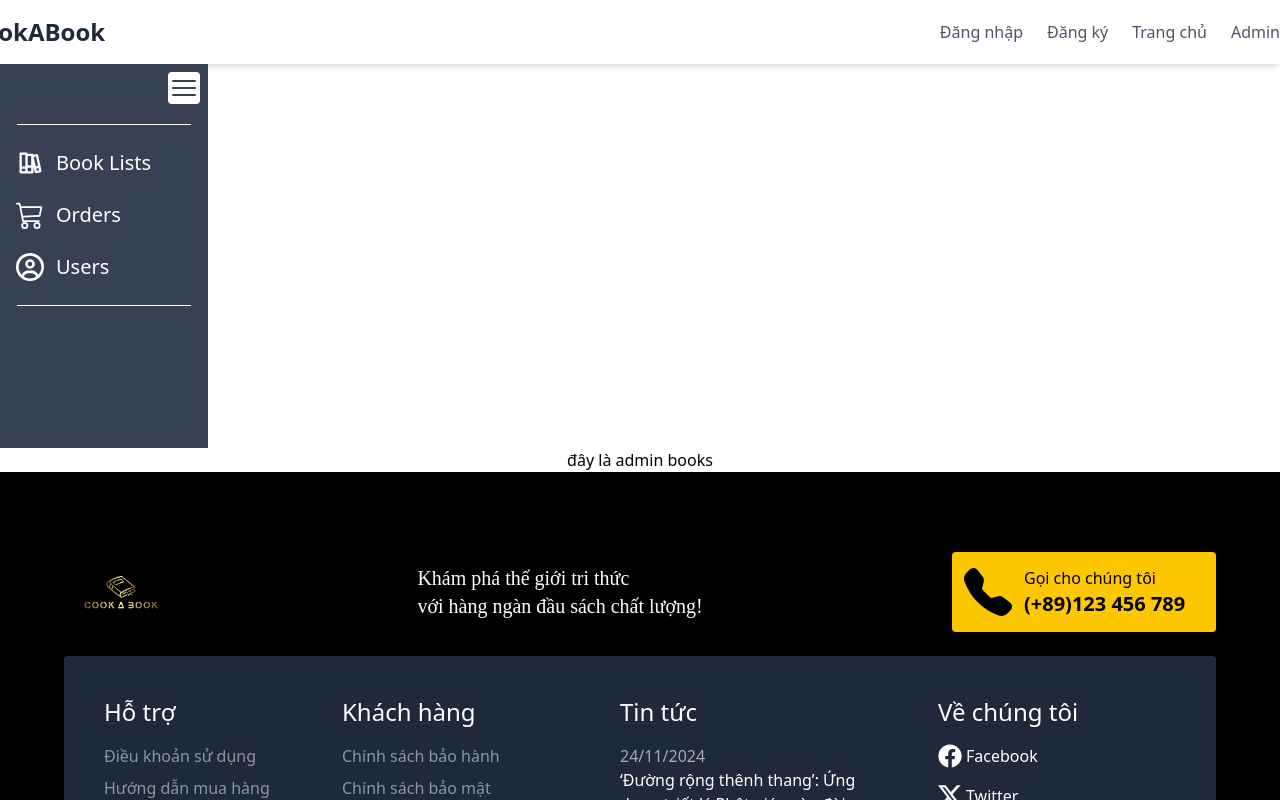
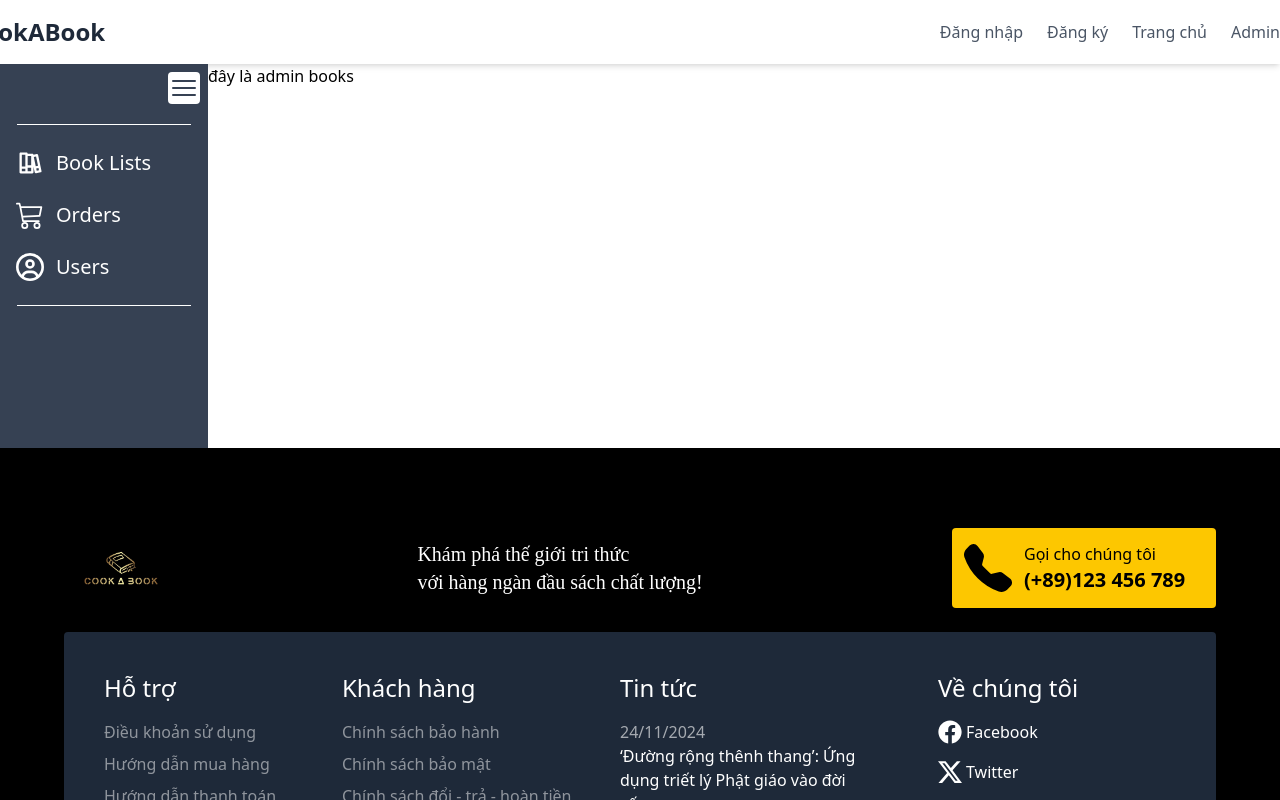
Before and after one commit to ninhcute789/CookABook_frontend, a React (Vite) app: page /admin-books in a window 1280 px wide. Shown: the top 800 px of the page. Built offline with nearby package versions, Linux system fonts and the light colour scheme.

Commit message:
minor changes

```diff
--- a/src/App.jsx
+++ b/src/App.jsx
@@ -25,17 +25,25 @@ const App = () => {
           <Header />
         )}
       </div>
-      <div className={'main-container mx-auto'}>
+      <div className={location.pathname === '/admin' || location.pathname === '/admin-books'
+      || location.pathname === '/admin-users' || location.pathname === '/admin-orders'
+      ? 'main-container flex mx-auto' : 'main-container mx-auto'}>
         <div className='sideNav-container '>
-          {location.pathname === '/admin' || location.pathname === '/admin-books' ? (
-            <SideBar />
-          ) : (
-            null
-          )}
+          {location.pathname === '/admin' || location.pathname === '/admin-books'
+          || location.pathname === '/admin-users' || location.pathname === '/admin-orders'
+          ? (<SideBar />)
+          : ( null )}
         </div>
-        <div className='app-content'>
+        <div className='app-content flex flex-col'>
           <Outlet />
         </div>
+        {/* <div className='h-lvh'>
+          height div
+          <img src={cr7Image}
+            className='transform  transition-all
+            hover:scale-125' alt='asdasd'
+          />
+        </div> */}
       </div>
       <div className='footer-container'>
         <Footer />
--- a/src/components/common/SideBar.jsx
+++ b/src/components/common/SideBar.jsx
@@ -28,7 +28,7 @@ const SideBar = () => {
                         </div>
                         <div className="hover:bg-gray-400 rounded flex hover:translate-x-2 transition-all p-1">
                             <BsCart3 className="translate-y size-7 mr-3" />
-                            <NavLink to='/admin-oders' className="text-xl">Orders</NavLink>
+                            <NavLink to='/admin-orders' className="text-xl">Orders</NavLink>
                         </div>
                         <div className="hover:bg-gray-400 rounded flex hover:translate-x-2 transition-all p-1">
                             <FaRegCircleUser className="translate-y size-7 mr-3" />
--- a/src/main.jsx
+++ b/src/main.jsx
@@ -22,7 +22,7 @@ ReactDOM.createRoot(root).render(
         <Route path='about' element={<About />} />
         <Route path='admin' element={<Admin />} />
         <Route path='admin-books' element={<AdminBooks />} />
-        <Route path='admin-oders' element={<AdminOrders />} />
+        <Route path='admin-orders' element={<AdminOrders />} />
         <Route path='admin-users' element={<AdminUsers />} />
 
       </Route>
--- a/src/pages/AdminBooks.jsx
+++ b/src/pages/AdminBooks.jsx
@@ -1,17 +1,10 @@
-import SideBar from "../components/common/SideBar";
-
 
 const AdminBooks = () => {
     return (
-        <div className="">
-            {/* <div className="relative flex">
-                <SideBar />
-
-            </div> */}
-            <div className="  flex justify-center w-lvw">
+            <div className="grow justify-center text-center items-center">
                 <h1>đây là admin books </h1>
             </div>
-        </div>
+
     )
 }
 
```
